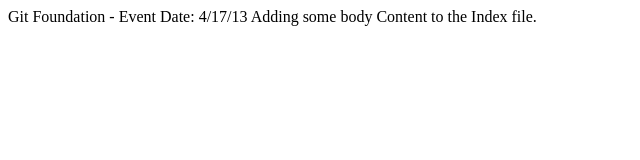
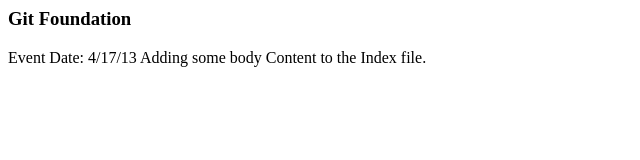
Before and after one commit to r1az/u-of-c, a plain HTML site: page index.html in a window 1280 px wide. Shown: the whole page, without its empty margins (0-640 px from the left). Drawn offline with Linux system fonts and the light colour scheme.

Commit message:
Added Heading

```diff
--- a/index.html
+++ b/index.html
@@ -4,7 +4,7 @@
 </head>
 <body>
 
-Git Foundation -
+<h3>Git Foundation </h3>
 Event Date: 4/17/13
 Adding some body Content to the Index file.
 </body>
```
